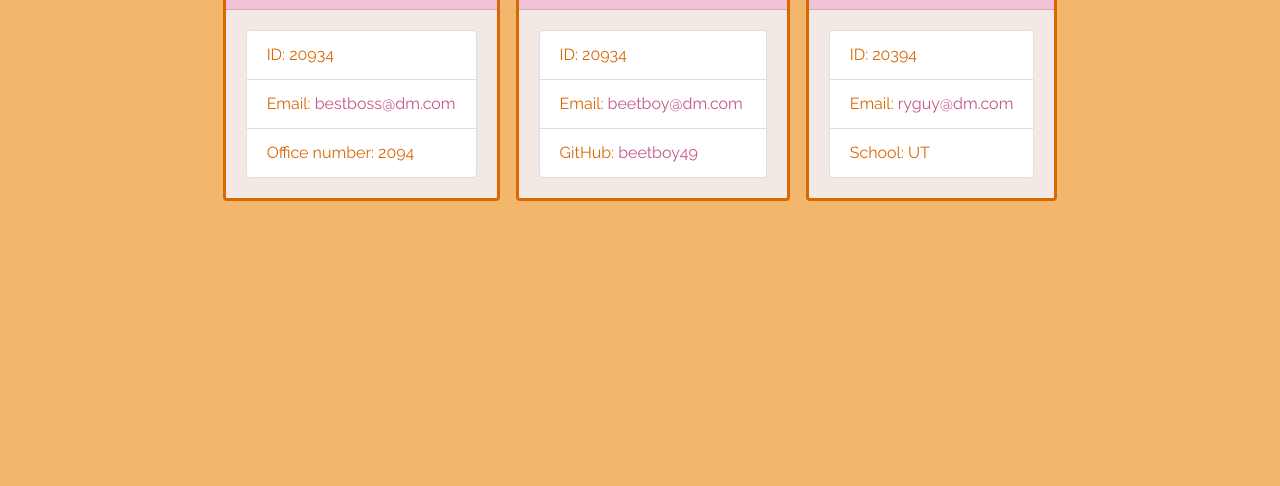
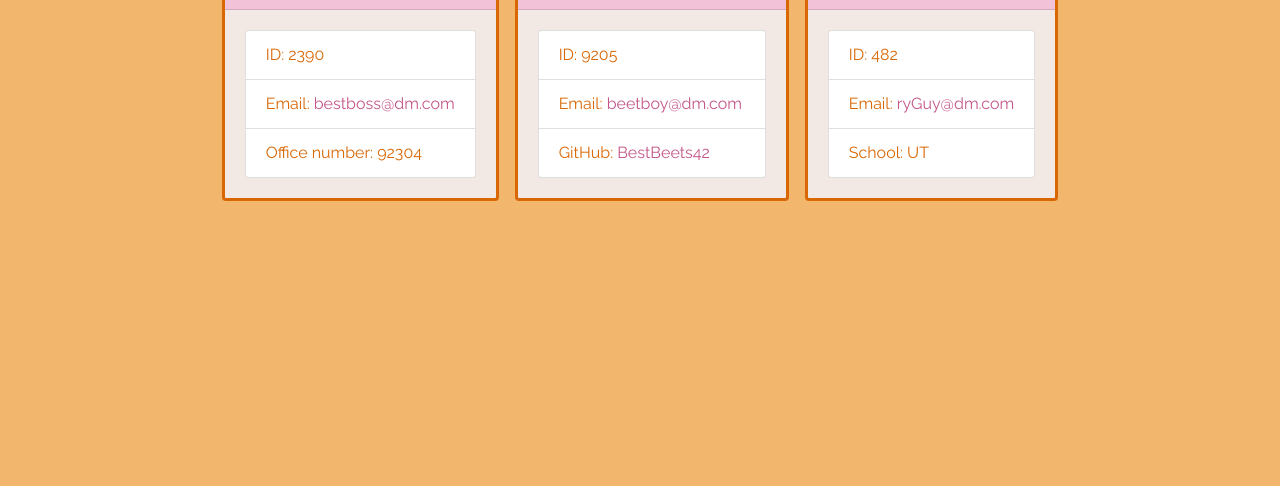
Before and after one commit to LiliCecilia23/team-management-template, a website: page Develop/team.html in a window 1280 px wide. Shown: the part 314-800 px from the top of the page. Drawn offline with nearby package versions, Linux system fonts and the light colour scheme.

Commit message:
finished recording

```diff
--- a/Develop/team.html
+++ b/Develop/team.html
@@ -31,9 +31,9 @@
     </div>
     <div class="card-body">
         <ul class="list-group">
-            <li class="list-group-item">ID: 20934</li>
+            <li class="list-group-item">ID: 2390</li>
             <li class="list-group-item">Email: <a href="mailto:bestboss@dm.com">bestboss@dm.com</a></li>
-            <li class="list-group-item">Office number: 2094</li>
+            <li class="list-group-item">Office number: 92304</li>
         </ul>
     </div>
 </div>
@@ -44,9 +44,9 @@
     </div>
     <div class="card-body">
         <ul class="list-group">
-            <li class="list-group-item">ID: 20934</li>
+            <li class="list-group-item">ID: 9205</li>
             <li class="list-group-item">Email: <a href="mailto:beetboy@dm.com">beetboy@dm.com</a></li>
-            <li class="list-group-item">GitHub: <a href="https://github.com/beetboy49" target="_blank" rel="noopener noreferrer">beetboy49</a></li>
+            <li class="list-group-item">GitHub: <a href="https://github.com/BestBeets42" target="_blank" rel="noopener noreferrer">BestBeets42</a></li>
         </ul>
     </div>
 </div>
@@ -57,8 +57,8 @@
     </div>
     <div class="card-body">
         <ul class="list-group">
-            <li class="list-group-item">ID: 20394</li>
-            <li class="list-group-item">Email: <a href="mailto:ryguy@dm.com">ryguy@dm.com</a></li>
+            <li class="list-group-item">ID: 482</li>
+            <li class="list-group-item">Email: <a href="mailto:ryGuy@dm.com">ryGuy@dm.com</a></li>
             <li class="list-group-item">School: UT</li>
         </ul>
     </div>
```
